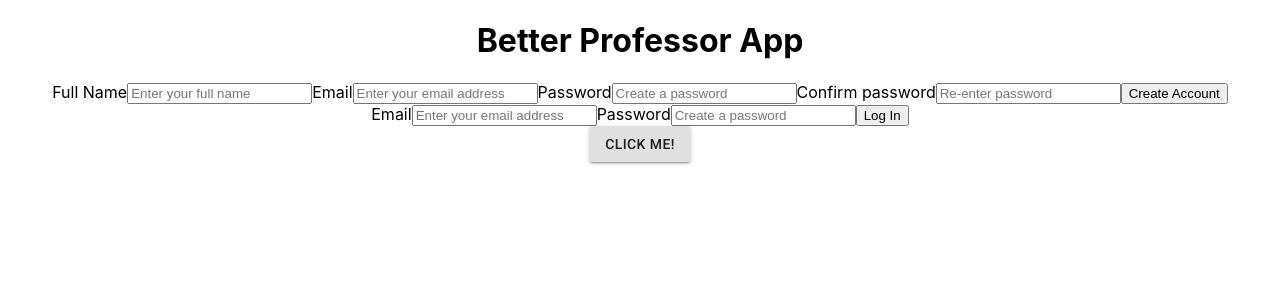
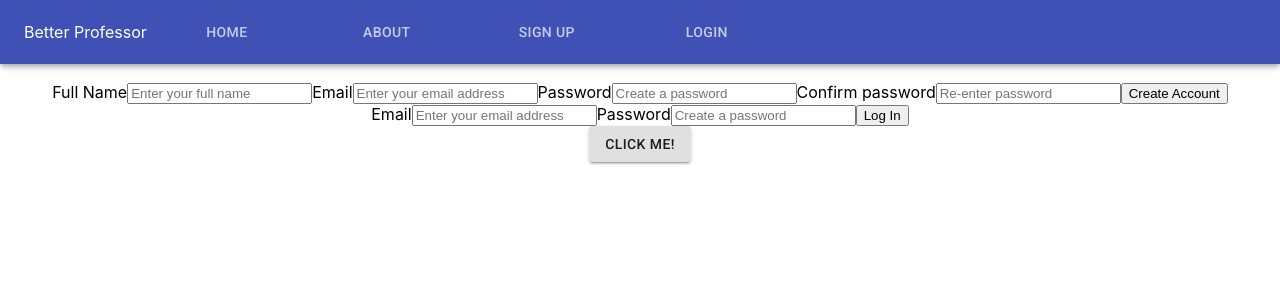
Before and after one commit to better-prof2/fe, a React (Create React App) app in the folder better-professor/: page / in a window 1280 px wide. Shown: the top 300 px of the page. Built offline with nearby package versions, Linux system fonts and the light colour scheme.

Commit message:
Add Header with tabs

```diff
--- a/better-professor/src/Components/App.js
+++ b/better-professor/src/Components/App.js
@@ -1,6 +1,7 @@
 import React from 'react';
-import Button from '@material-ui/core/Button'
-import SignUp from "./SignUp"
+import Button from '@material-ui/core/Button';
+import SignUp from "./SignUp";
+import Header from './Header';
 
 import './App.css';
 import Login from './Login';
@@ -8,6 +9,7 @@ import Login from './Login';
 function App() {
   return (
     <div className='App'>
+      <Header />
       <h1>Better Professor App</h1>
       <SignUp />
       <Login />
--- /dev/null
+++ b/better-professor/src/Components/Header.js
@@ -0,0 +1,21 @@
+import React from 'react';
+import AppBar from '@material-ui/core/AppBar';
+import Toolbar from '@material-ui/core/Toolbar';
+import Tabs from '@material-ui/core/Tabs';
+import Tab from '@material-ui/core/Tab';
+
+export default function Header(props) {
+return (
+  <AppBar position='fixed'>
+    <Toolbar>Better Professor
+    <Tabs classes>
+      <Tab label='Home' />
+      <Tab label='About' />
+      <Tab label='Sign Up' />
+      <Tab label='Login' />
+    </Tabs>
+    </Toolbar>
+
+  </AppBar>
+)
+}
--- a/better-professor/src/Components/NavBar.js
+++ /dev/null
@@ -1 +0,0 @@
-import React from 'react';
```
